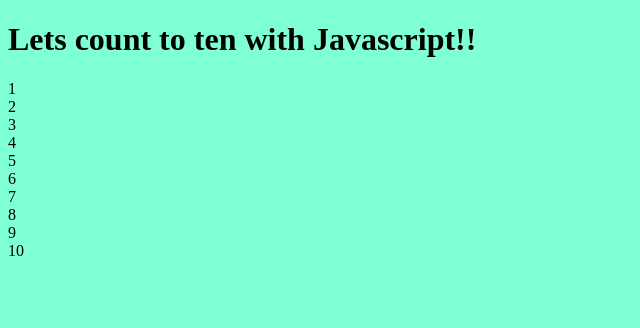
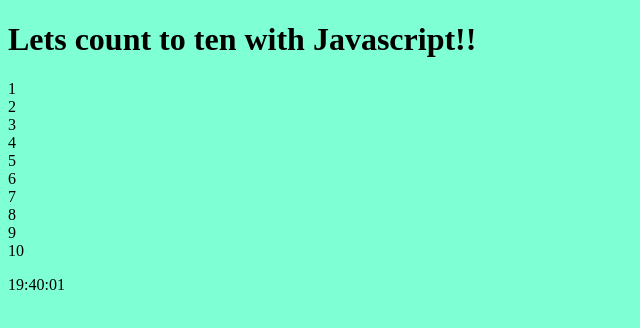
Before and after one commit to SuperDavito/lerenHTML, a plain HTML site: page mijn-eerste-web.html in a window 1280 px wide. Shown: the full height of the page, 0-640 px from the left. Drawn offline with Linux system fonts and the light colour scheme.

Commit message:
Clock added

```diff
--- a/mijn-eerste-web.html
+++ b/mijn-eerste-web.html
@@ -4,17 +4,43 @@
     <link rel="stylesheet" type="text/css" href="mijn-eerste-web.css">
     <title>my website</title>
     <script>
+
+
         function countToTen(){
             var count = 0;
-            while (count < 10) {
-                count++;
-                document.getElementById("theCount").innerHTML += count + "<br>";
-            }
+
+                while (count < 10) {
+                    count++;
+
+                     document.getElementById("theCount").innerHTML += count + "<br> ";
+
+                }
+
         }
-    </script>
+
+</script>
     </head>
-    <body onload="countToTen();">
+    <body onload="countToTen();startTime();">
     <h1>Lets count to ten with Javascript!!</h1>
     <p id="theCount"></p>
+    <p id="clock"></p>
+    <script>
+    function startTime() {
+            const today = new Date();
+            let h = today.getHours();
+            let m = today.getMinutes();
+            let s = today.getSeconds();
+            m = checkTime(m);
+            s = checkTime(s);
+            document.getElementById('clock').innerHTML =  h + ":" + m + ":" + s;
+            setTimeout(startTime, 1000);
+        }
+
+        function checkTime(i) {
+            if (i < 10) {i = "0" + i};  // add zero in front of numbers < 10
+            return i;
+        }
+
+    </script>
  </body>
  </html>
```
